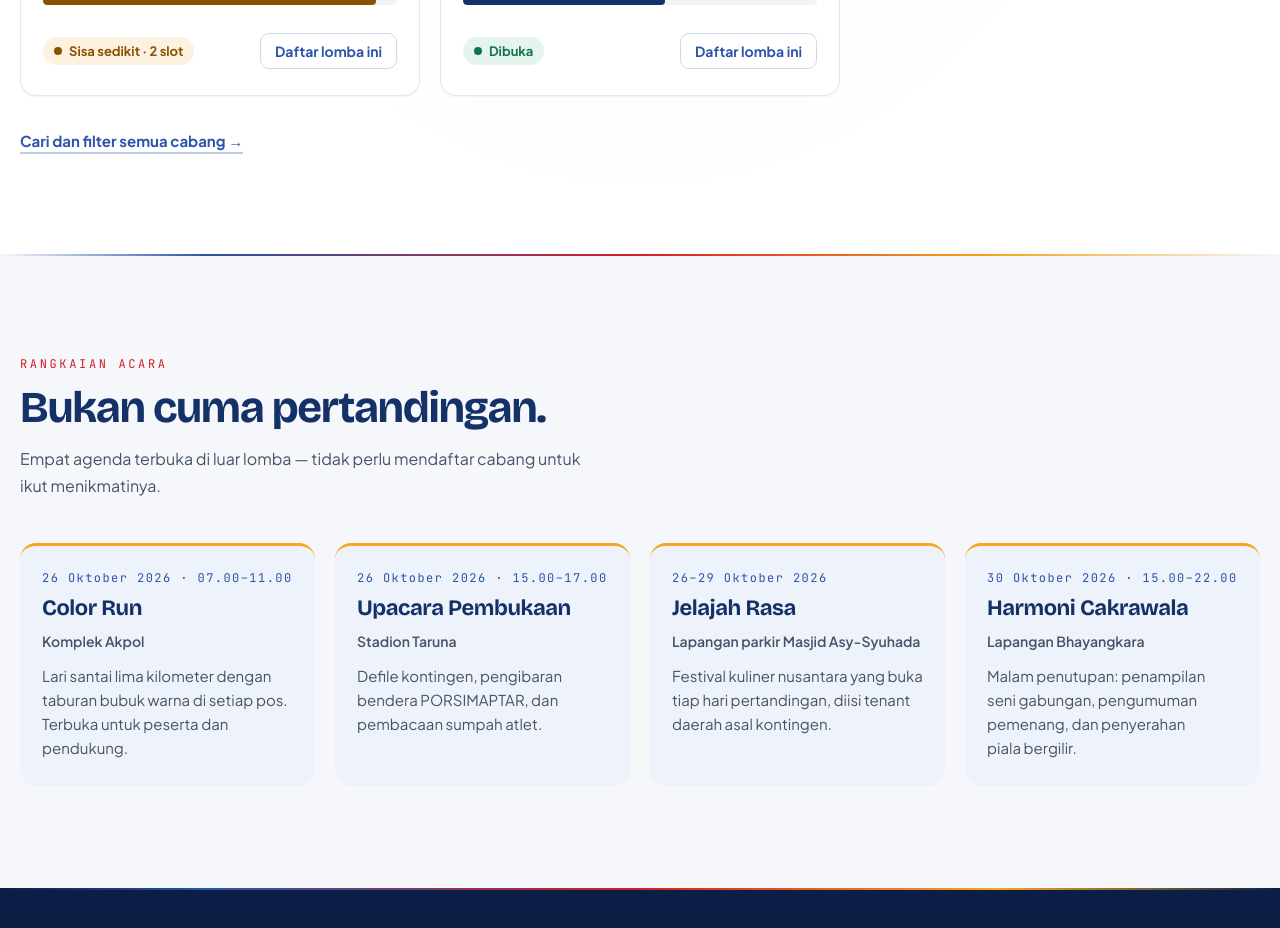
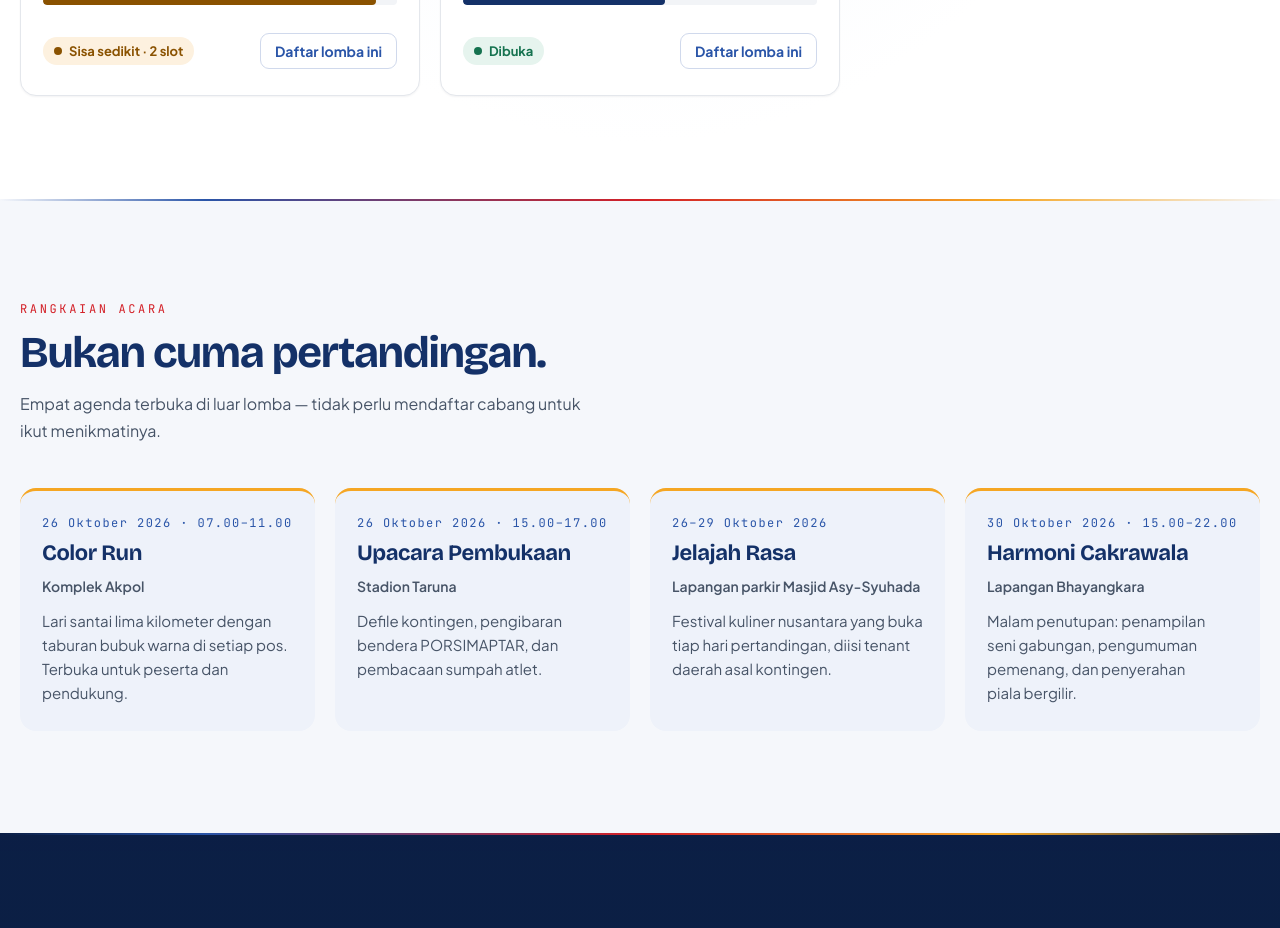
Before and after one commit to mkautsarpb/porsimapstar2026_prototype, a Next.js app in the folder frontend/: page / in a window 1280 px wide. Shown: the part 2600-3528 px from the top of the page. Built offline with nearby package versions, Linux system fonts and the light colour scheme.

Commit message:
refactor: remove redundant competition filter link and associated styles from CompetitionSection

```diff
--- a/frontend/src/components/landing/CompetitionSection.module.css
+++ b/frontend/src/components/landing/CompetitionSection.module.css
@@ -100,23 +100,6 @@
   align-items: stretch;
 }
 
-.more {
-  margin-top: clamp(24px, 4vw, 34px);
-}
-
-.moreLink {
-  font-size: 15px;
-  font-weight: 700;
-  color: var(--color-blue-500);
-  border-bottom: 2px solid rgba(42, 85, 168, 0.3);
-  padding-bottom: 2px;
-}
-
-.moreLink:hover {
-  color: var(--color-red-500);
-  border-color: var(--color-red-500);
-}
-
 .glow {
   background: radial-gradient(58% 52% at 50% 46%, var(--color-glow-2), rgba(255, 255, 255, 0) 72%);
 }
--- a/frontend/src/components/landing/CompetitionSection.tsx
+++ b/frontend/src/components/landing/CompetitionSection.tsx
@@ -208,12 +208,6 @@ export function CompetitionSection() {
             </div>
           ))}
         </div>
-
-        <div className={styles.more}>
-          <a href="#daftar" className={styles.moreLink}>
-            Cari dan filter semua cabang →
-          </a>
-        </div>
       </div>
 
       {/*
```
